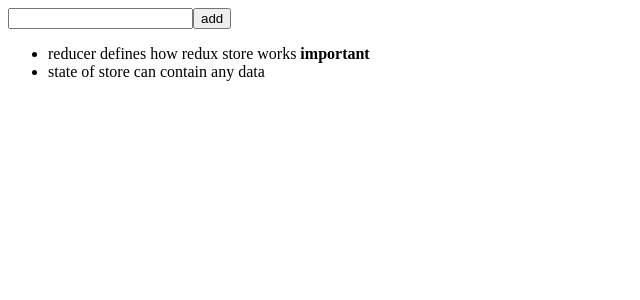
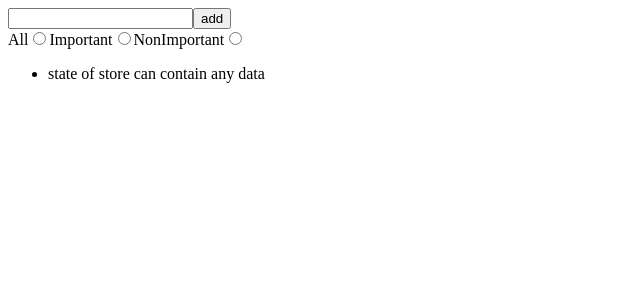
Before and after one commit to TanoueDaisuke/redux-note-app, a React (Create React App) app: page / in a window 1280 px wide. Shown: the top 300 px of the page, without its empty margins (0-640 px from the left). Built offline with nearby package versions, Linux system fonts and the light colour scheme.

Commit message:
importantを使ったnoteのフィルタリング実装

```diff
--- a/src/App.js
+++ b/src/App.js
@@ -1,6 +1,7 @@
 import React from 'react'
 
 import NewNote from './components/NewNote'
+import VisibilityFilter from './components/VisibilityFilter'
 import Notes from './components/Notes'
 
 
@@ -8,6 +9,7 @@
   return (
     <div>
       <NewNote />
+      <VisibilityFilter />
       <Notes />
     </div>
   )
--- a/src/components/Notes.jsx
+++ b/src/components/Notes.jsx
@@ -15,7 +15,16 @@
 
 // Noteコンポをラップし、イベントハンドラーのロジックがあり、presentationalコンポを配置しているので「containerコンポーネント」
 const Notes = () => {
-  const notes = useSelector(state => state)
+
+  const notes = useSelector(state => {
+    if (state.filter === 'ALL') {
+      return state.notes
+    }
+    return state.filer === 'IMPORTANT'
+      ? state.notes.filter(note => note.important)
+      : state.notes.filter(note => !note.important)
+
+  })
   const dispatch = useDispatch()
 
   return (
--- /dev/null
+++ b/src/components/VisibilityFilter.jsx
@@ -0,0 +1,19 @@
+import React from 'react'
+import { useDispatch } from 'react-redux'
+
+import { filterChange } from '../reducers/filterReducer'
+
+
+const VisibilityFilter = () => {
+  const dispatch = useDispatch()
+
+  return (
+    <div>
+      <label htmlFor="all">All</label><input id="all" type="radio" name="filter" onChange={() => dispatch(filterChange('ALL'))} />
+      <label htmlFor="important">Important</label><input id="important" type="radio" name="filter" onChange={() => dispatch(filterChange('IMPORTANT'))} />
+      <label htmlFor="nonimportant">NonImportant</label><input id="nonimportant" type="radio" name="filter" onChange={() => dispatch(filterChange('NONIMPORTANT'))} />
+    </div>
+  )
+}
+
+export default VisibilityFilter
--- a/src/index.js
+++ b/src/index.js
@@ -1,13 +1,23 @@
 import React from 'react'
 import ReactDOM from 'react-dom'
-import { createStore } from 'redux'
+import { createStore, combineReducers } from 'redux'
 import { Provider } from 'react-redux'
 
 import App from './App'
 import noteReducer from './reducers/noteReducer'
+import filterReducer from './reducers/filterReducer'
 
-const store = createStore(noteReducer)
+const reducer = combineReducers({
+  notes: noteReducer,
+  filter: filterReducer
+})
+// (例)
+// {
+//   notes : [{ content: 'reducer defines how redux store works', important: true, id: 1 }, {......}],
+//   filter: 'ALL'
+// }
 
+const store = createStore(reducer)
 
 ReactDOM.render(
   <Provider store={store}>
--- /dev/null
+++ b/src/reducers/filterReducer.js
@@ -0,0 +1,18 @@
+const filterReducer = (state = 'All', action) => {
+  switch (action.type) {
+    case 'SET_FILTER':
+      return action.filter
+    default:
+      return state
+  }
+}
+
+// filter: ALL or IMPORTANT or NONIMPORTANT
+export const filterChange = filter => {
+  return {
+    type: 'SET_FILTER',
+    filter
+  }
+}
+
+export default filterReducer
--- a/src/reducers/noteReducer.js
+++ b/src/reducers/noteReducer.js
@@ -12,6 +12,8 @@
 ]
 
 const noteReducer = (state = initialState, action) => {
+  console.log(action.type);
+
   switch (action.type) {
     case 'NEW_NOTE':
       return state.concat(action.data)
```
